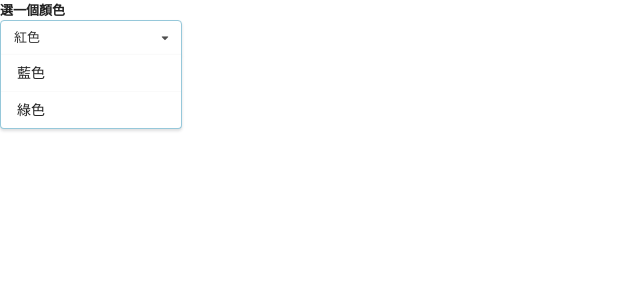
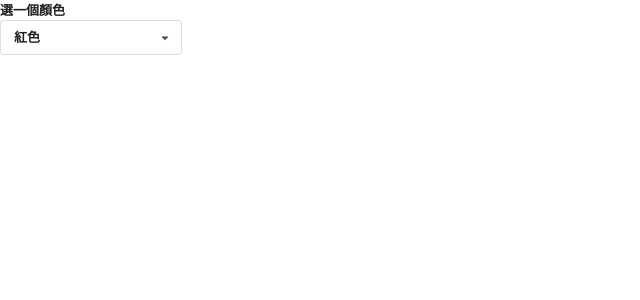
Before and after one commit to ZRuei/react-hooks, a React (Create React App) app: page / in a window 1280 px wide. Shown: the top 300 px of the page, without its empty margins (0-640 px from the left). Built offline with nearby package versions, Linux system fonts and the light colour scheme.

Commit message:
feat: 展開與收合選單

```diff
--- a/src/components/Dropdown.js
+++ b/src/components/Dropdown.js
@@ -1,6 +1,7 @@
-import React from 'react';
+import React, { useState } from 'react';
 
 function Dropdown({ options, selected, onSelectedChange }) {
+  const [menuOpen, setMenuOpen] = useState(false);
   const renderOptions = options.map((option) => {
     if (option.value === selected.value) return null;
     return (
@@ -21,10 +22,15 @@ function Dropdown({ options, selected, onSelectedChange }) {
           <label htmlFor="colorOptions" className="label">
             選一個顏色
             <br />
-            <div className="ui selection dropdown visible active">
+            <div
+              onClick={() => setMenuOpen(!menuOpen)}
+              className={`ui selection dropdown ${menuOpen ? 'visible active' : ''}`}
+            >
               <i className="dropdown icon" />
               <div className="text">{selected.label}</div>
-              <div className="menu visible transition">{renderOptions}</div>
+              <div className={`menu ${menuOpen ? 'visible transition' : ''}`}>
+                {renderOptions}
+              </div>
             </div>
           </label>
         </div>
```
